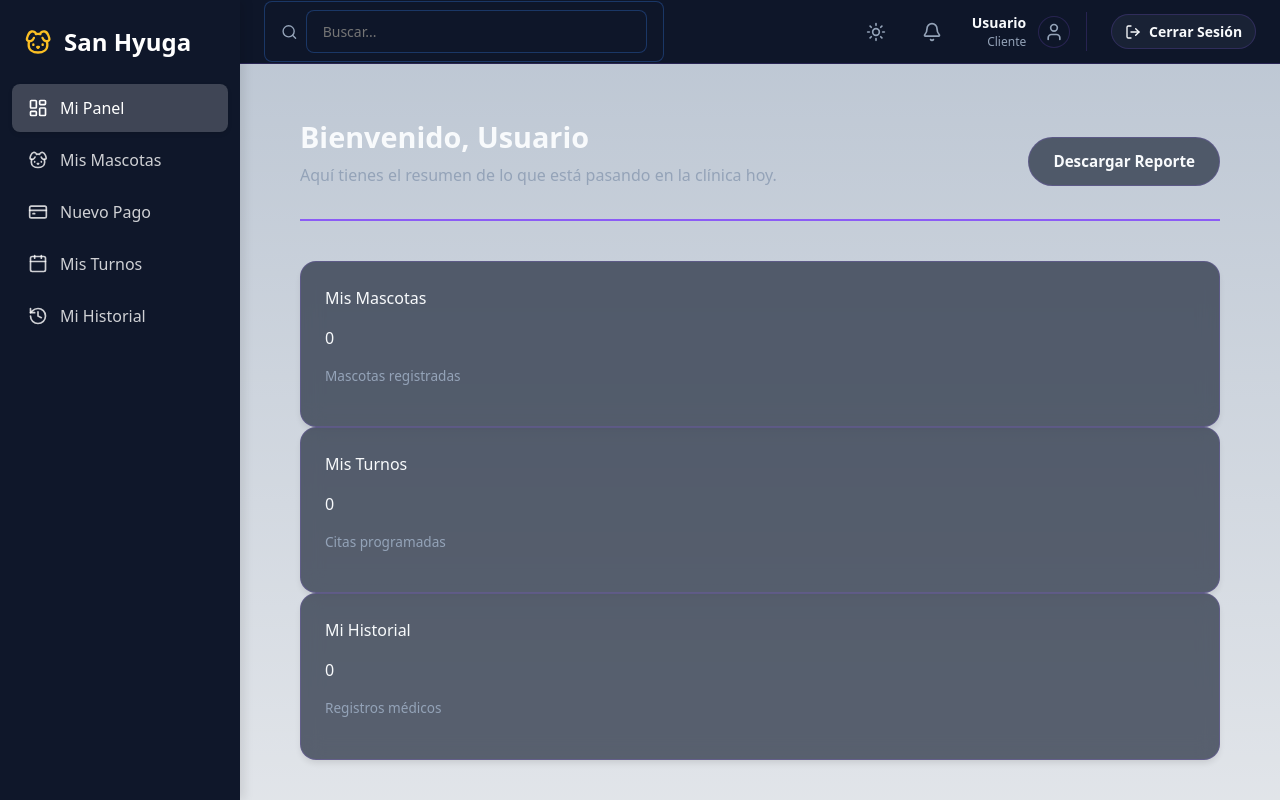
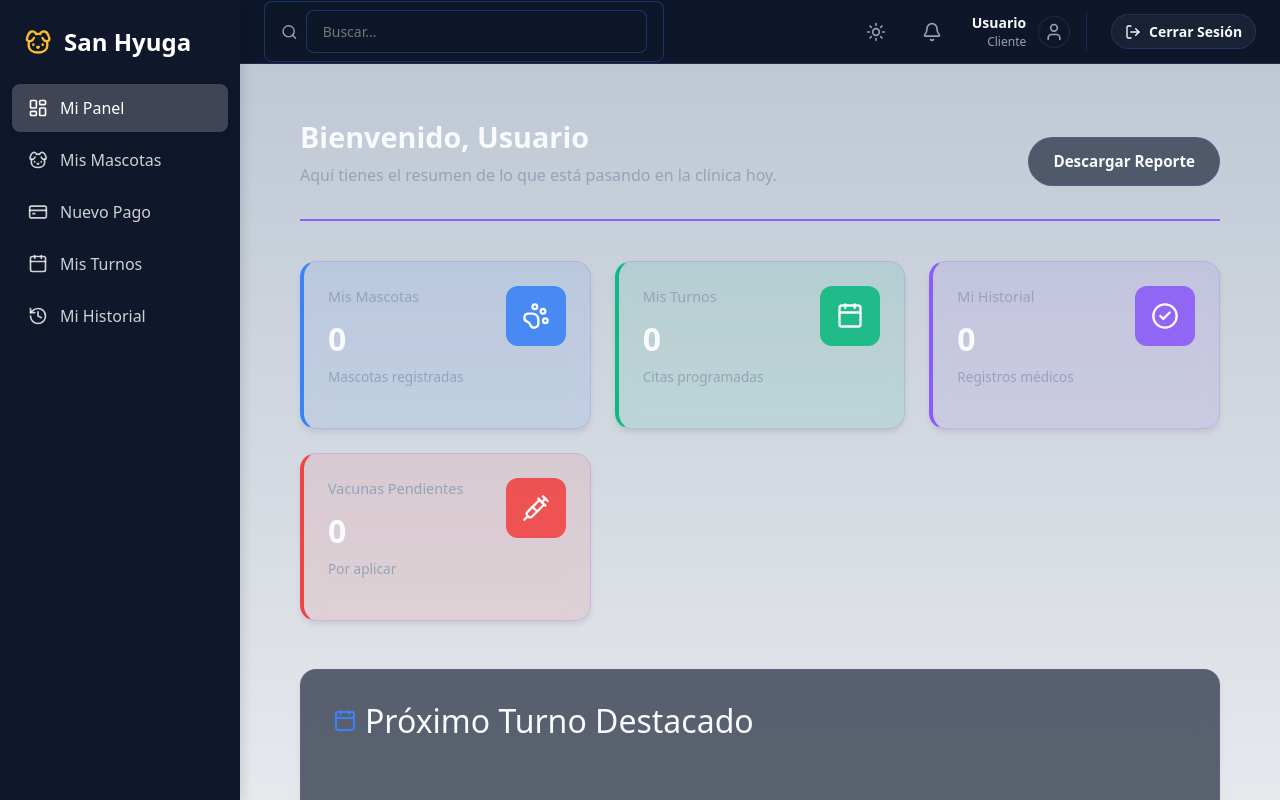
Before and after one commit to Frankool3790/Proyecto-Veterinaria, a React (Create React App) app: page /dashboard in a window 1280 px wide. Shown: the top 800 px of the page. Built offline with nearby package versions, Linux system fonts and the light colour scheme; sample sign-in values are in the browser's storage.

Commit message:
Mejorar Dashboard: tarjetas con íconos, estadísticas avanzadas y gráficos adicionales

```diff
--- a/src/pages/Dashboard/Dashboard.jsx
+++ b/src/pages/Dashboard/Dashboard.jsx
@@ -1,21 +1,40 @@
 import React, { useEffect, useState } from "react";
-import { ResponsiveContainer, AreaChart, Area, XAxis, YAxis, CartesianGrid, Tooltip, BarChart, Bar, Legend } from "recharts";
+import { ResponsiveContainer, AreaChart, Area, XAxis, YAxis, CartesianGrid, Tooltip, BarChart, Bar, Legend, PieChart, Pie, Cell } from "recharts";
 import Button from "../../components/Button/Button";
 import { useAuth } from "../../context/AuthContext";
 import { useTheme } from "../../context/ThemeContext";
 import api from "../../services/api";
 import { formatTime, getDayFromDate, getMonthFromDate } from "../../utils/formatters";
 import { motion } from "framer-motion";
+import {
+  PawPrint,
+  Users,
+  Calendar,
+  DollarSign,
+  Syringe,
+  Activity,
+  TrendingUp,
+  CheckCircle2
+} from "lucide-react";
 
 const weeklyData = [
-  { name: "Lun", turnos: 4, mascotas: 2, clientes: 1 },
-  { name: "Mar", turnos: 7, mascotas: 5, clientes: 2 },
-  { name: "Mie", turnos: 5, mascotas: 3, clientes: 1 },
-  { name: "Jue", turnos: 9, mascotas: 6, clientes: 4 },
-  { name: "Vie", turnos: 12, mascotas: 8, clientes: 5 },
-  { name: "Sab", turnos: 6, mascotas: 4, clientes: 2 },
-  { name: "Dom", turnos: 2, mascotas: 1, clientes: 0 },
+  { name: "Lun", turnos: 4, mascotas: 2, clientes: 1, ingresos: 120 },
+  { name: "Mar", turnos: 7, mascotas: 5, clientes: 2, ingresos: 350 },
+  { name: "Mie", turnos: 5, mascotas: 3, clientes: 1, ingresos: 200 },
+  { name: "Jue", turnos: 9, mascotas: 6, clientes: 4, ingresos: 450 },
+  { name: "Vie", turnos: 12, mascotas: 8, clientes: 5, ingresos: 600 },
+  { name: "Sab", turnos: 6, mascotas: 4, clientes: 2, ingresos: 300 },
+  { name: "Dom", turnos: 2, mascotas: 1, clientes: 0, ingresos: 0 },
 ];
+
+const pieData = [
+  { name: "Consulta", value: 40 },
+  { name: "Vacunación", value: 30 },
+  { name: "Desparasitación", value: 20 },
+  { name: "Cirugía", value: 10 },
+];
+
+const COLORS = ['#3b82f6', '#8b5cf6', '#10b981', '#f59e0b'];
 
 export default function Dashboard() {
   const { isAdmin, isClient, clienteId, user } = useAuth();
@@ -25,7 +44,10 @@ export default function Dashboard() {
     turnos: 0,
     historial: 0,
     clientes: 0,
-    veterinarios: 0
+    veterinarios: 0,
+    citasHoy: 0,
+    ingresosMes: 0,
+    vacunasPendientes: 0
   });
   const [nextCita, setNextCita] = useState(null);
   const [postponedCitas, setPostponedCitas] = useState([]);
@@ -57,11 +79,18 @@ export default function Dashboard() {
           api.get("/citas"),
           api.get("/veterinarios")
         ]);
+
+        const today = new Date().toISOString().split('T')[0];
+        const citasHoy = t.data.filter(c => c.fecha === today).length;
+
         setStats({
           mascotas: m.data.length,
           clientes: c.data.length,
           turnos: t.data.length,
-          veterinarios: v.data.length
+          veterinarios: v.data.length,
+          citasHoy: citasHoy,
+          ingresosMes: 2500, // Simulado
+          vacunasPendientes: 15 // Simulado
         });
       } else if (isClient && clienteId) {
         const [m, t, h] = await Promise.all([
@@ -72,7 +101,10 @@ export default function Dashboard() {
         setStats({
           mascotas: m.data.length,
           turnos: t.data.length,
-          historial: h.data.length
+          historial: h.data.length,
+          citasHoy: 0,
+          ingresosMes: 0,
+          vacunasPendientes: 3 // Simulado
         });
       }
     } catch (error) {
@@ -83,7 +115,6 @@ export default function Dashboard() {
   const fetchNextCita = async () => {
     try {
       const response = await api.get(`/citas/cliente/${clienteId}`);
-      // Consideramos "Pendiente", "Solicitado" o "Confirmado" como próximas citas
       const upcoming = response.data
         .filter(c => ["Pendiente", "Solicitado", "Confirmado"].includes(c.estado))
         .sort((a, b) => new Date(a.fecha) - new Date(b.fecha))[0];
@@ -94,16 +125,89 @@ export default function Dashboard() {
   };
 
   const adminCards = [
-    { title: "Mascotas", value: stats.mascotas, description: "Total de mascotas activas" },
-    { title: "Dueños", value: stats.clientes, description: "Clientes registrados" },
-    { title: "Turnos", value: stats.turnos, description: "Reservas totales" },
-    { title: "Veterinarios", value: stats.veterinarios, description: "Profesionales disponibles" },
+    {
+      title: "Mascotas Registradas",
+      value: stats.mascotas,
+      description: "Total de mascotas activas",
+      icon: PawPrint,
+      color: "var(--accent-blue)",
+      bg: "rgba(59, 130, 246, 0.1)"
+    },
+    {
+      title: "Clientes",
+      value: stats.clientes,
+      description: "Dueños registrados",
+      icon: Users,
+      color: "var(--accent-purple)",
+      bg: "rgba(139, 92, 246, 0.1)"
+    },
+    {
+      title: "Citas Hoy",
+      value: stats.citasHoy,
+      description: "Turnos programados hoy",
+      icon: Calendar,
+      color: "#10b981",
+      bg: "rgba(16, 185, 129, 0.1)"
+    },
+    {
+      title: "Ingresos del Mes",
+      value: `$${stats.ingresosMes.toLocaleString()}`,
+      description: "Ingresos totales",
+      icon: DollarSign,
+      color: "#f59e0b",
+      bg: "rgba(245, 158, 11, 0.1)"
+    },
+    {
+      title: "Vacunas Pendientes",
+      value: stats.vacunasPendientes,
+      description: "Vacunas por aplicar",
+      icon: Syringe,
+      color: "#ef4444",
+      bg: "rgba(239, 68, 68, 0.1)"
+    },
+    {
+      title: "Veterinarios",
+      value: stats.veterinarios,
+      description: "Profesionales disponibles",
+      icon: Activity,
+      color: "#8b5cf6",
+      bg: "rgba(139, 92, 246, 0.1)"
+    },
   ];
 
   const clientCards = [
-    { title: "Mis Mascotas", value: stats.mascotas, description: "Mascotas registradas" },
-    { title: "Mis Turnos", value: stats.turnos, description: "Citas programadas" },
-    { title: "Mi Historial", value: stats.historial, description: "Registros médicos" },
+    {
+      title: "Mis Mascotas",
+      value: stats.mascotas,
+      description: "Mascotas registradas",
+      icon: PawPrint,
+      color: "var(--accent-blue)",
+      bg: "rgba(59, 130, 246, 0.1)"
+    },
+    {
+      title: "Mis Turnos",
+      value: stats.turnos,
+      description: "Citas programadas",
+      icon: Calendar,
+      color: "#10b981",
+      bg: "rgba(16, 185, 129, 0.1)"
+    },
+    {
+      title: "Mi Historial",
+      value: stats.historial,
+      description: "Registros médicos",
+      icon: CheckCircle2,
+      color: "var(--accent-purple)",
+      bg: "rgba(139, 92, 246, 0.1)"
+    },
+    {
+      title: "Vacunas Pendientes",
+      value: stats.vacunasPendientes,
+      description: "Por aplicar",
+      icon: Syringe,
+      color: "#ef4444",
+      bg: "rgba(239, 68, 68, 0.1)"
+    },
   ];
 
   const cards = isAdmin ? adminCards : clientCards;
@@ -135,29 +239,45 @@ export default function Dashboard() {
           <h1 className="page-title">Bienvenido, {user?.nombre || 'Usuario'}</h1>
           <p className="page-copy">Aquí tienes el resumen de lo que está pasando en la clínica hoy.</p>
         </div>
-        <div style={{ display: 'flex', gap: '1rem' }}>
+        <div style={{ display: 'flex', gap: '1rem', flexWrap: 'wrap' }}>
           <Button onClick={() => window.print()} variant="secondary">Descargar Reporte</Button>
           {isAdmin && <Button onClick={() => window.location.href='/turnos'}>Gestionar Turnos</Button>}
         </div>
       </motion.section>
 
-      <div className="stats-grid">
-        {cards.map((card) => (
+      <div style={{ display: 'grid', gap: '1.5rem', gridTemplateColumns: 'repeat(auto-fit, minmax(260px, 1fr))' }}>
+        {cards.map((card, index) => (
           <motion.article
             key={card.title}
             variants={itemVariants}
             whileHover={{ scale: 1.02, translateY: -5 }}
             className="stat-card"
+            style={{
+              borderLeft: `4px solid ${card.color}`,
+              background: card.bg
+            }}
           >
-            <p className="stat-card-title">{card.title}</p>
-            <p className="stat-card-value">{card.value}</p>
-            <p className="page-copy" style={{ marginTop: "0.75rem", fontSize: "0.85rem" }}>{card.description}</p>
+            <div style={{ display: 'flex', justifyContent: 'space-between', alignItems: 'flex-start' }}>
+              <div>
+                <p style={{ color: 'var(--muted)', fontSize: '0.9rem', marginBottom: '0.5rem' }}>{card.title}</p>
+                <p style={{ fontSize: '2rem', fontWeight: '800', color: 'var(--text)', marginBottom: '0.25rem' }}>{card.value}</p>
+                <p className="page-copy" style={{ fontSize: '0.85rem' }}>{card.description}</p>
+              </div>
+              <div style={{
+                background: card.color,
+                padding: '1rem',
+                borderRadius: '0.75rem',
+                opacity: 0.9
+              }}>
+                <card.icon color="white" size={28} />
+              </div>
+            </div>
           </motion.article>
         ))}
       </div>
 
       {isClient && postponedCitas.length > 0 && (
-        <section style={{ marginTop: "1.5rem" }}>
+        <motion.section variants={itemVariants} style={{ marginTop: "1.5rem" }}>
           <div className="stat-card" style={{ border: "1px solid var(--kaiser-rose)", background: "rgba(190, 24, 93, 0.1)" }}>
             <h2 style={{ color: "var(--kaiser-rose)", fontSize: "1.2rem", display: "flex", alignItems: "center", gap: "0.5rem" }}>
               ⚠️ Turnos Pospuestos
@@ -167,19 +287,28 @@ export default function Dashboard() {
             </p>
             <div style={{ marginTop: "1rem", display: "flex", flexDirection: "column", gap: "0.5rem" }}>
               {postponedCitas.map(cita => (
-                <div key={cita.id} style={{ fontSize: "0.9rem", padding: "0.5rem", background: "rgba(255,255,255,0.05)", borderRadius: "0.4rem" }}>
+                <div key={cita.id} style={{ fontSize: "0.9rem", padding: "0.75rem", background: "rgba(255,255,255,0.05)", borderRadius: "0.5rem" }}>
                   <strong>{cita.mascota_nombre}</strong>: {new Date(cita.fecha).toLocaleDateString()} a las {cita.hora}
                 </div>
               ))}
             </div>
           </div>
-        </section>
+        </motion.section>
       )}
 
-      <section style={{ marginTop: "1.5rem" }}>
+      <div style={{
+        display: 'grid',
+        gap: '1.5rem',
+        gridTemplateColumns: isAdmin ? '2fr 1fr' : '1fr',
+        marginTop: '1.5rem'
+      }}>
         {isAdmin ? (
-          <div className="stat-card overview-chart" style={{ height: "400px", padding: "2rem" }}>
-            <h2 style={{ marginBottom: "2rem", color: "var(--text)" }}>Actividad Semanal</h2>
+          <>
+            <motion.div variants={itemVariants} className="stat-card" style={{ height: "400px", padding: "2rem" }}>
+              <div style={{ display: 'flex', justifyContent: 'space-between', alignItems: 'center', marginBottom: '2rem' }}>
+                <h2 style={{ margin: 0, color: "var(--text)" }}>Actividad Semanal</h2>
+                <TrendingUp color="var(--accent-blue)" size={24} />
+              </div>
               <ResponsiveContainer width="100%" height="85%">
                 <AreaChart data={weeklyData}>
                   <defs>
@@ -190,6 +319,10 @@ export default function Dashboard() {
                     <linearGradient id="colorMascotas" x1="0" y1="0" x2="0" y2="1">
                       <stop offset="5%" stopColor="#8b5cf6" stopOpacity={0.8}/>
                       <stop offset="95%" stopColor="#8b5cf6" stopOpacity={0}/>
+                    </linearGradient>
+                    <linearGradient id="colorIngresos" x1="0" y1="0" x2="0" y2="1">
+                      <stop offset="5%" stopColor="#10b981" stopOpacity={0.8}/>
+                      <stop offset="95%" stopColor="#10b981" stopOpacity={0}/>
                     </linearGradient>
                   </defs>
                   <CartesianGrid strokeDasharray="3 3" stroke={isDark ? "rgba(148, 163, 184, 0.1)" : "rgba(0, 0, 0, 0.05)"} />
@@ -204,16 +337,50 @@ export default function Dashboard() {
                     itemStyle={{ color: "var(--text)" }}
                   />
                   <Legend />
-                <Area type="monotone" dataKey="turnos" stroke="#3b82f6" fillOpacity={1} fill="url(#colorTurnos)" />
-                <Area type="monotone" dataKey="mascotas" stroke="#8b5cf6" fillOpacity={1} fill="url(#colorMascotas)" />
+                  <Area type="monotone" dataKey="turnos" stroke="#3b82f6" fillOpacity={1} fill="url(#colorTurnos)" name="Turnos" />
+                  <Area type="monotone" dataKey="mascotas" stroke="#8b5cf6" fillOpacity={1} fill="url(#colorMascotas)" name="Mascotas" />
+                  <Area type="monotone" dataKey="ingresos" stroke="#10b981" fillOpacity={1} fill="url(#colorIngresos)" name="Ingresos" />
                 </AreaChart>
               </ResponsiveContainer>
-          </div>
+            </motion.div>
+
+            <motion.div variants={itemVariants} className="stat-card" style={{ height: "400px", padding: "2rem" }}>
+              <h2 style={{ marginBottom: "2rem", color: "var(--text)" }}>Tipos de Citas</h2>
+              <ResponsiveContainer width="100%" height="80%">
+                <PieChart>
+                  <Pie
+                    data={pieData}
+                    cx="50%"
+                    cy="50%"
+                    labelLine={false}
+                    label={({name, percent}) => `${name} ${(percent * 100).toFixed(0)}%`}
+                    outerRadius={80}
+                    fill="#8884d8"
+                    dataKey="value"
+                  >
+                    {pieData.map((entry, index) => (
+                      <Cell key={`cell-${index}`} fill={COLORS[index % COLORS.length]} />
+                    ))}
+                  </Pie>
+                  <Tooltip
+                    contentStyle={{
+                      backgroundColor: "var(--surface)",
+                      border: `1px solid ${isDark ? "#3b82f6" : "#e2e8f0"}`,
+                      borderRadius: "8px"
+                    }}
+                  />
+                </PieChart>
+              </ResponsiveContainer>
+            </motion.div>
+          </>
         ) : (
-          <div className="stat-card overview-chart" style={{ padding: "2rem" }}>
-            <h2 style={{ marginBottom: "1.5rem", color: "var(--text)" }}>Próximo Turno Destacado</h2>
+          <motion.div variants={itemVariants} className="stat-card" style={{ padding: "2rem" }}>
+            <h2 style={{ marginBottom: "1.5rem", color: "var(--text)", display: 'flex', alignItems: 'center', gap: '0.5rem' }}>
+              <Calendar color="var(--accent-blue)" />
+              Próximo Turno Destacado
+            </h2>
             {nextCita ? (
-              <div className="cita-destacada" style={{
+              <div style={{
                 background: "rgba(59, 130, 246, 0.1)",
                 padding: "2rem",
                 borderRadius: "1rem",
@@ -243,9 +410,9 @@ export default function Dashboard() {
                 <p className="page-copy" style={{ fontSize: "0.9rem" }}>Mantén al día la salud de tu mascota programando una nueva visita.</p>
               </div>
             )}
+          </motion.div>
+        )}
       </div>
-        )}
-      </section>
     </motion.div>
   );
 }
```
Lines whose indentation alone changed are shown as unchanged.
